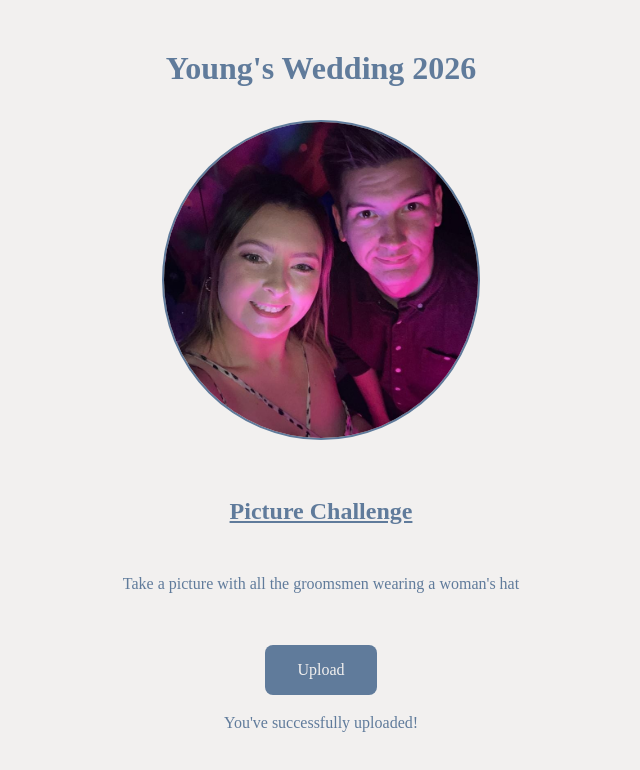
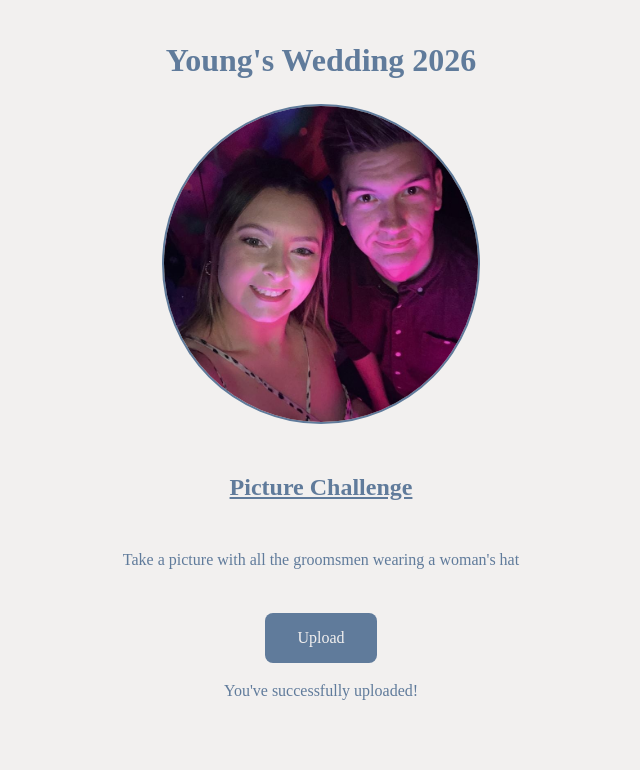
Before and after one commit to Young-95/Wedding_Album_App, a React (Vite) app: page / in a window 1280 px wide. Shown: the top 770 px of the page, without its empty margins (319-959 px from the left). Built offline with nearby package versions, Linux system fonts and the light colour scheme; a web font is replaced by a local one.

Commit message:
moving everything up slightly

```diff
--- a/src/App.css
+++ b/src/App.css
@@ -10,6 +10,7 @@
 html, body {
   margin: 0;
   padding: 0;
+  padding-bottom: 5vh;
   width: 100%;
   height: 100%;
   text-align: center;
```
